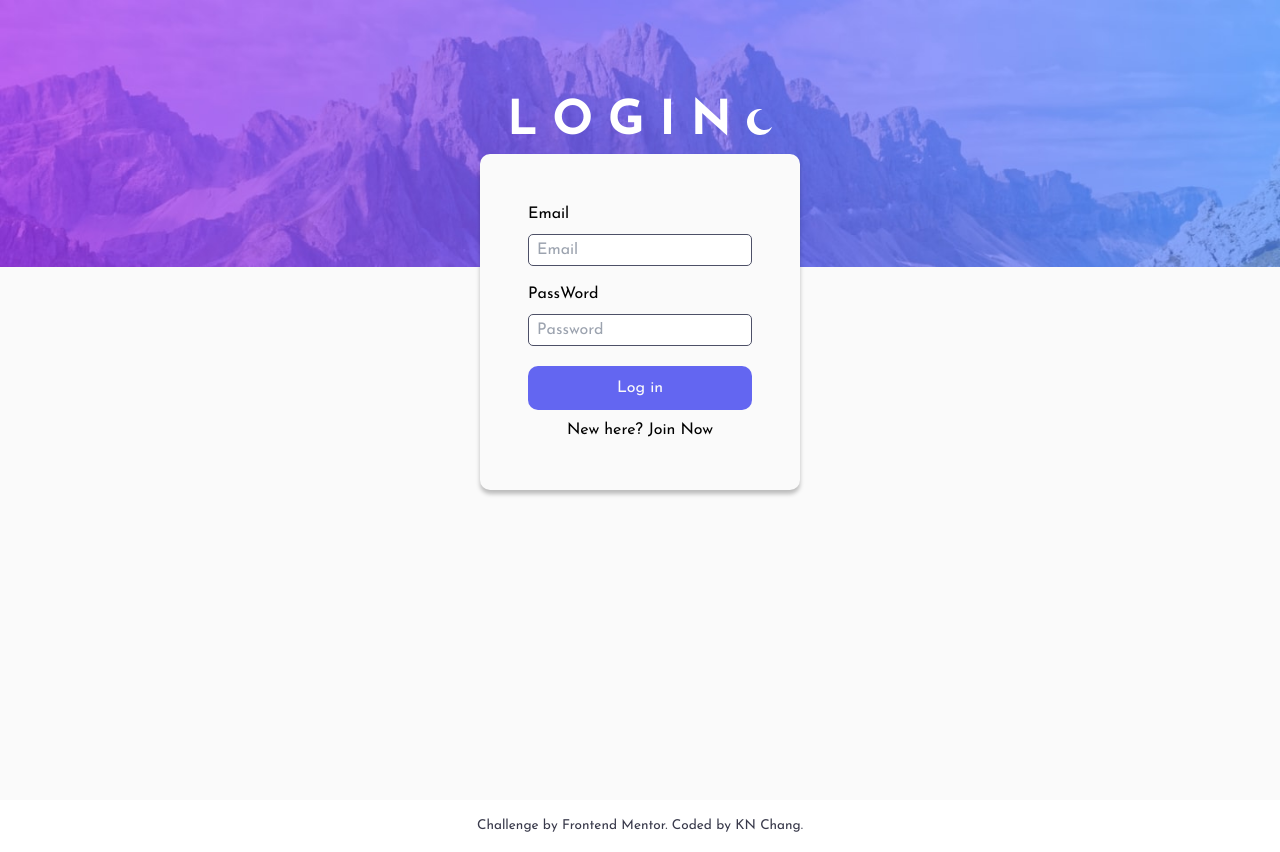
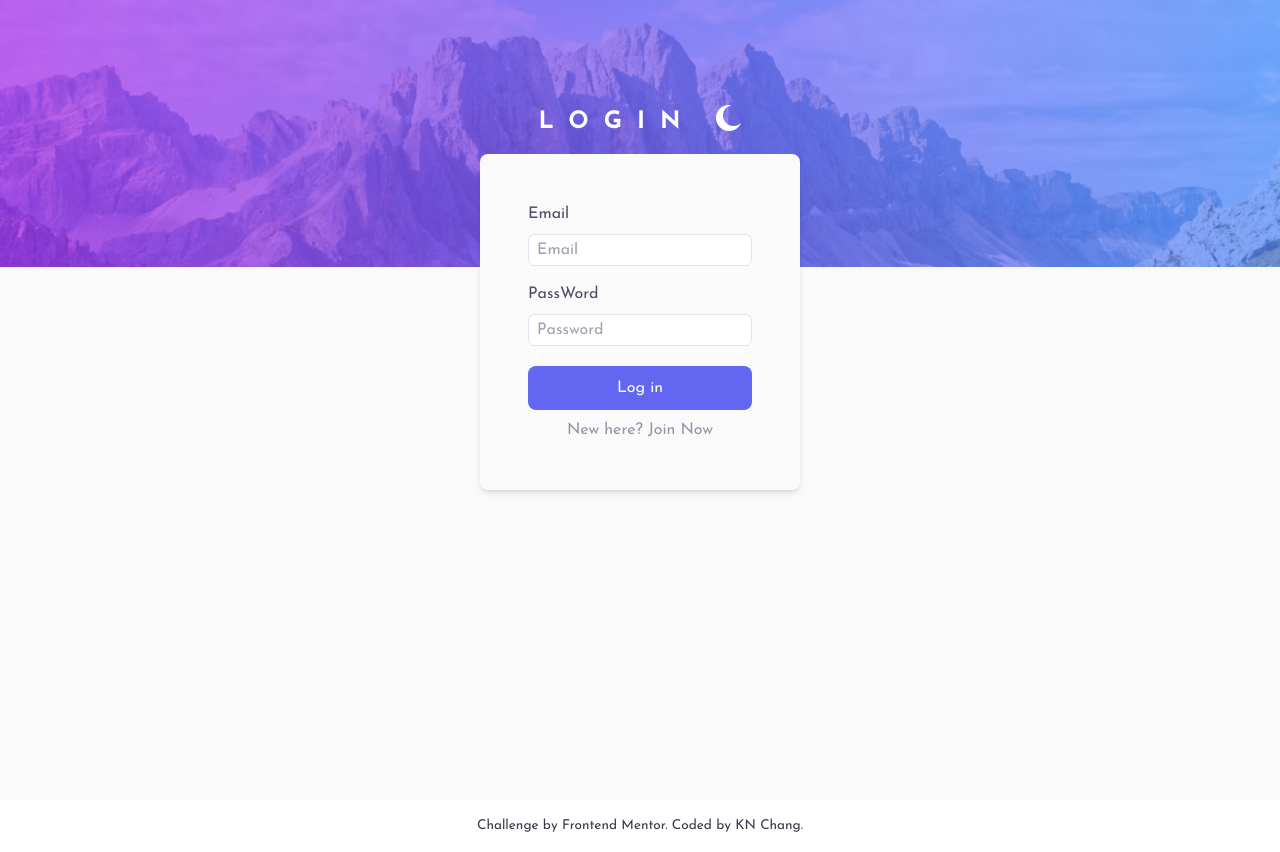
Before and after one commit to kaiens-lab/Vue-Todo, a Vue app: page /Vue-Todo/ in a window 1280 px wide. Built offline with nearby package versions, Linux system fonts and the light colour scheme; no server answers.

Commit message:
refactor: replace traditional CSS with Tailwind in Login

```diff
--- a/src/components/Login.vue
+++ b/src/components/Login.vue
@@ -37,10 +37,13 @@ const toSignUp = () => {
 </script>
 <template>
   <div>
-    <div class="main__container" :class="{ dark: isDarkMode }">
-      <div class="titleAndBtn">
+    <div
+      class="main__container flex flex-col items-center bg-light-bg dark:bg-dark-bg"
+      :class="{ dark: isDarkMode }"
+    >
+      <div class="flex items-center">
         <h2 class="login__title">LOGIN</h2>
-        <div class="toggle-btn">
+        <div class="flex mt-8">
           <button
             class="btn bg-transparent border-none"
             @click="themeStore.toggleDarkMode"
@@ -56,136 +59,64 @@ const toSignUp = () => {
       </div>
 
       <div class="login__container">
-        <p class="mb-2">Email</p>
-        <input v-model="email" class="textInput mb-4" placeholder="Email" />
-        <p class="mb-2">PassWord</p>
+        <p class="mb-2 text-[#494C6B] dark:text-light-text">Email</p>
+        <input v-model="email" class="mb-4 input-field" placeholder="Email" />
+        <p class="mb-2 text-[#494C6B] dark:text-light-text">PassWord</p>
         <input
           v-model="password"
-          class="textInput"
+          class="input-field"
           placeholder="Password"
           type="password"
         />
-        <button class="login__btn bg-indigo-500 mb-2" @click="loginUser()">
-          Log in
-        </button>
-        <p @click="toSignUp()" class="invite-msg">New here? Join Now</p>
+        <button class="login__btn" @click="loginUser()">Log in</button>
+        <p @click="toSignUp()" class="signup-link">New here? Join Now</p>
       </div>
     </div>
   </div>
   <AppFooter />
 </template>
 <style scoped>
-[data-theme="darkTheme"] {
-  color: #c8cbe7;
-}
-
 .main__container {
   width: 100vw;
   min-height: 100vh;
-  background: url("/images/bg-desktop-light.jpg");
-  background-color: #fafafa;
+  background-image: url("/images/bg-desktop-light.jpg");
   background-repeat: no-repeat;
   background-size: contain;
-  display: flex;
-  flex-direction: column;
-  align-items: center;
   position: relative;
   padding-top: 50px;
 }
 
 [data-theme="darkTheme"] .main__container {
-  background: url("/images/bg-desktop-dark.jpg");
-  background-color: #171823;
-  background-repeat: no-repeat;
-  background-size: contain;
+  background-image: url("/images/bg-desktop-dark.jpg");
 }
 
-.invite-msg {
-  display: flex;
-  justify-content: center;
-  cursor: pointer;
+.signup-link {
+  @apply flex justify-center cursor-pointer text-light-text hover:text-indigo-500;
 }
 
-.titleAndBtn {
-  display: flex;
-  align-items: center;
-}
-
-/* .login__title {
-  position: absolute;
-  top: 6%;
-  left: 30%;
-  color: white;
-  font-weight: bold;
-  font-size: 3rem;
-  line-height: 4rem;
-  letter-spacing: 15px;
-} */
-
 .login__title {
-  display: flex;
-  margin-top: 40px;
-  color: white;
-  font-weight: bold;
-  font-size: 3rem;
-  line-height: 4rem;
-  letter-spacing: 15px;
+  @apply mt-10 text-white font-bold text-[3rem] leading-[4rem] tracking-[15px]
+  sm:text-[1.5rem] sm:mr-5;
 }
 
 .login__container {
-  min-width: 320px;
-  background-color: #fafafa;
-  border-radius: 10px;
-  margin: 0px 10px;
-  padding: 3rem;
-  box-shadow: 0 4px 4px rgba(0, 0, 0, 0.25);
-}
-
-[data-theme="darkTheme"] .login__container {
-  background-color: #25273d;
-  color: #e3e4f1;
-}
-
-.toggle-btn {
-  display: flex;
-  margin-top: 40px;
+  @apply min-w-[320px] bg-light-bg rounded-lg mx-2.5 p-12 shadow-md
+         dark:bg-dark-primary dark:text-dark-text;
 }
 
 .textInput {
-  border-radius: 5px;
-  border: 1px solid #4d5067;
-  width: 100%;
-  height: 2rem;
+  @apply w-full h-8 border border-dark-border rounded-md;
 }
 
-.space-10 {
-  margin-bottom: 10px;
-}
-
-input {
-  padding: 0 8px;
-}
-
-input:focus {
-  border: none;
-  outline: 1px solid #c7c8cd;
-  outline-offset: 1px;
-}
-
-[data-theme="darkTheme"] input {
-  background-color: #25273d;
+.input-field {
+  @apply w-full h-8 px-2 border border-light-border rounded-md
+         focus:outline focus:outline-1 focus:outline-[#c7c8cd] focus:outline-offset-1
+         dark:bg-dark-primary dark:placeholder-dark-border dark:border-dark-border;
 }
 
 .login__btn {
-  display: flex;
-  justify-content: center;
-  align-items: center;
-  color: #fafafa;
-  width: 100%;
-  border-radius: 10px;
-  padding: 10px;
-  border: none;
-  margin-top: 20px;
+  @apply flex justify-center items-center w-full rounded-lg
+         p-2.5 border-none mt-5 mb-2 text-light-bg bg-indigo-500;
 }
 
 @media (max-width: 738px) {
@@ -203,10 +134,5 @@ input:focus {
     background-repeat: no-repeat;
     background-size: contain;
   }
-
-  .login__title {
-    font-size: 1.5rem;
-    margin-right: 20px;
-  }
 }
 </style>
```
